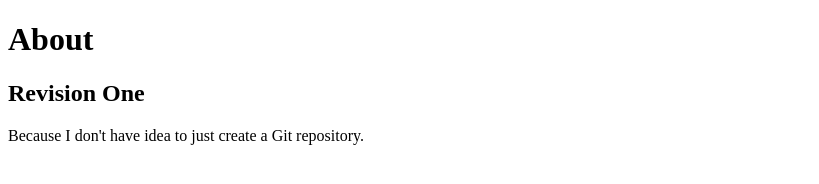
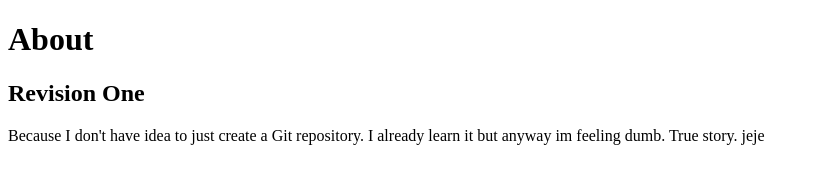
Before and after one commit to ananed/git_learning, a plain HTML site: page about.html in a window 1280 px wide. Shown: the whole page, without its empty margins (0-819 px from the left). Drawn offline with Linux system fonts and the light colour scheme.

Commit message:
revision two

```diff
--- a/about.html
+++ b/about.html
@@ -8,7 +8,9 @@
 <body>
 <h1>About</h1>
 <h2>Revision One</h2>
-<p>Because I don't have idea to just create a Git repository.</p>
+<p>Because I don't have idea to just create a Git repository.
+    I already learn it but anyway im feeling dumb. True story. jeje
+</p>
 </body>
 
 </html>
```
